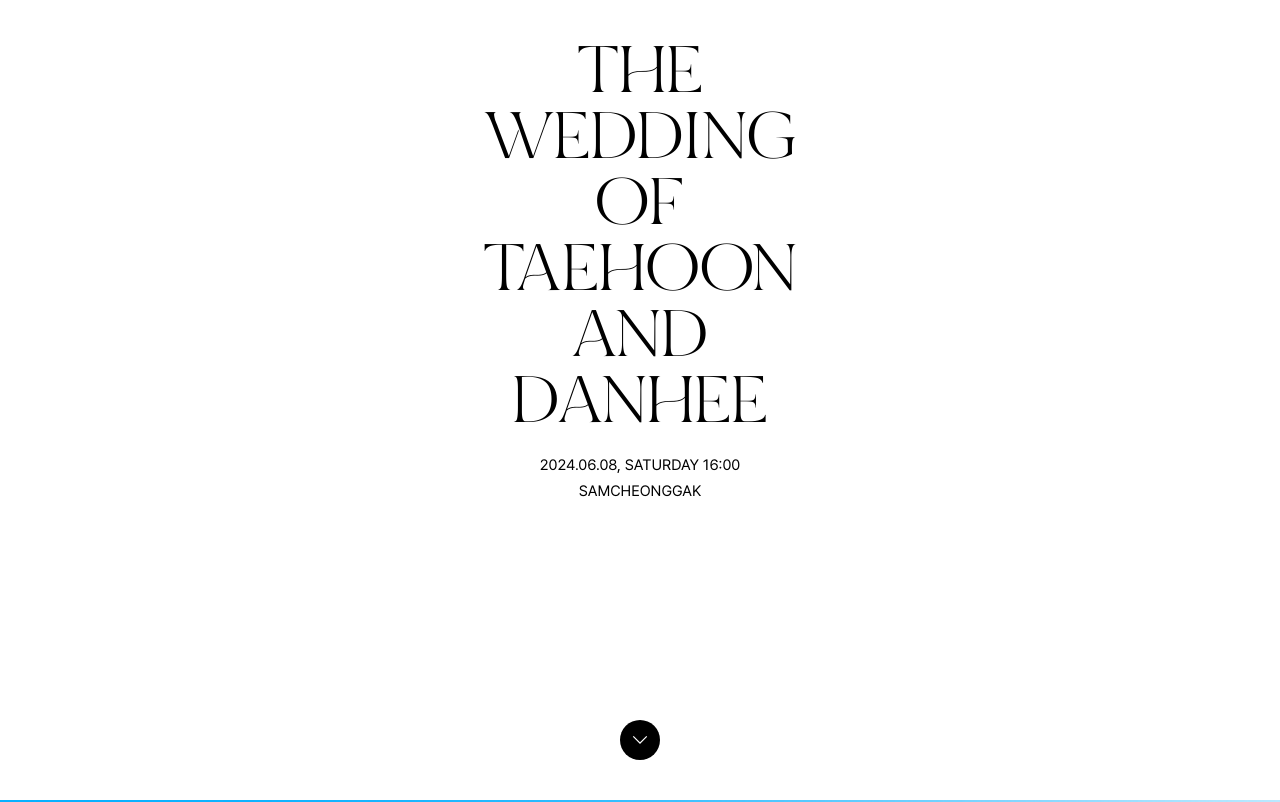
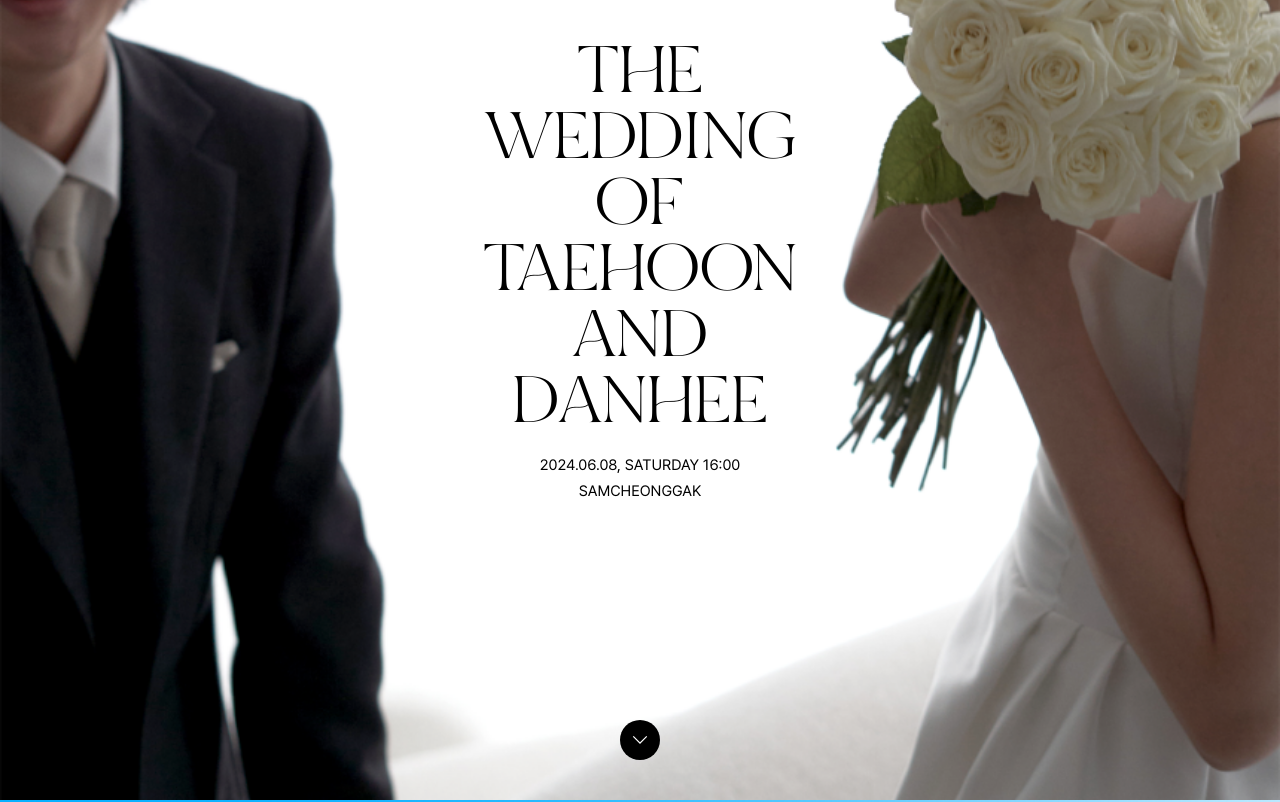
Before and after one commit to Hal-ang/mobile_wedding, a Next.js app: page / in a window 1280 px wide. Shown: the top 802 px of the page. Built offline with nearby package versions, Linux system fonts and the light colour scheme.

Commit message:
Apply welcome image

```diff
--- a/src/app/globals.css
+++ b/src/app/globals.css
@@ -102,3 +102,7 @@ body {
     opacity: 0;
   }
 }
+
+::-webkit-scrollbar {
+  display: none;
+}
--- a/src/components/welcome/Welcome.tsx
+++ b/src/components/welcome/Welcome.tsx
@@ -4,8 +4,10 @@ import React, { useCallback, useEffect, useRef, useState } from "react";
 
 import { BonVivantFont } from "@/style/fonts";
 import Flex from "../Flex";
+import Image from "next/image";
 import ScrollArrow from "../../../public/scroll_arrow.svg";
 import Text from "../Text";
+import useResize from "@/hooks/useResize";
 
 const Welcome = () => {
   const [isInView, setIsInView] = useState(false);
@@ -44,12 +46,32 @@ const Welcome = () => {
     scrollTo({ top: $introduce.offsetTop, behavior: "smooth" });
   }, []);
 
+  const { width } = useResize();
+
   return (
     <div
       ref={ref}
-      className="h-screen bg-white w-full flex flex-col justify-between overflow-hidden"
+      className="relative h-screen bg-white w-full flex flex-col justify-between overflow-hidden"
     >
-      <Flex className={`mt-44pxr`}>
+      {width < 390 ? (
+        <Image
+          className="w-full absolute bottom-0 left-0"
+          alt="wedding"
+          src="/welcome_wedding.png"
+          width={390}
+          height={851}
+        />
+      ) : (
+        <Image
+          className="w-full absolute bottom-0 left-0"
+          alt="wedding"
+          src="/welcome_wedding_large.png"
+          width={430}
+          height={932}
+        />
+      )}
+
+      <Flex className={`mt-44pxr z-10`}>
         {["THE", "WEDDING", "OF", "TAEHOON", "AND", "DANHEE"].map(
           (text, index) => (
             <Text
@@ -70,7 +92,7 @@ const Welcome = () => {
       </Flex>
       <ScrollArrow
         onClick={handleScroll}
-        className="flex-none mb-40pxr cursor-pointer mx-auto"
+        className="flex-none mb-40pxr cursor-pointer mx-auto z-10"
       />
     </div>
   );
```
